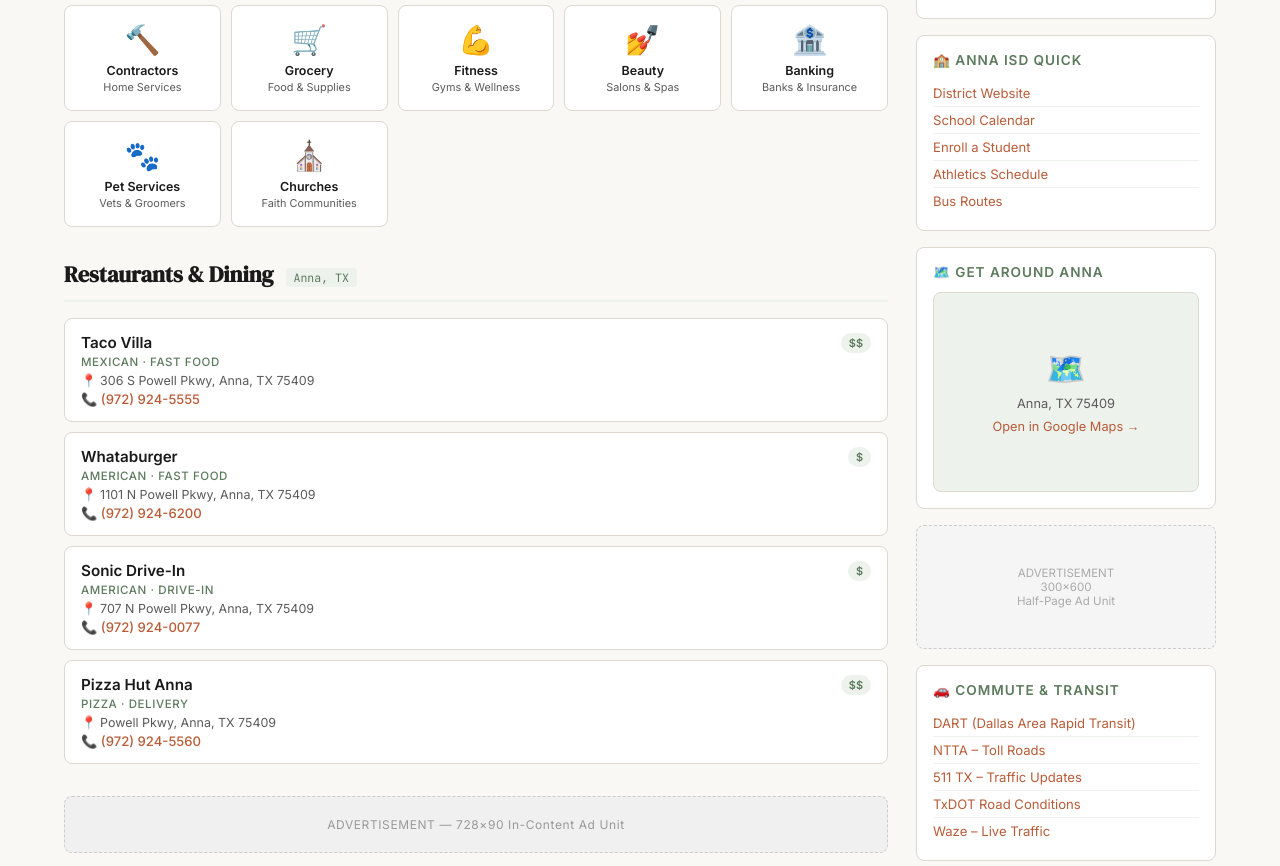
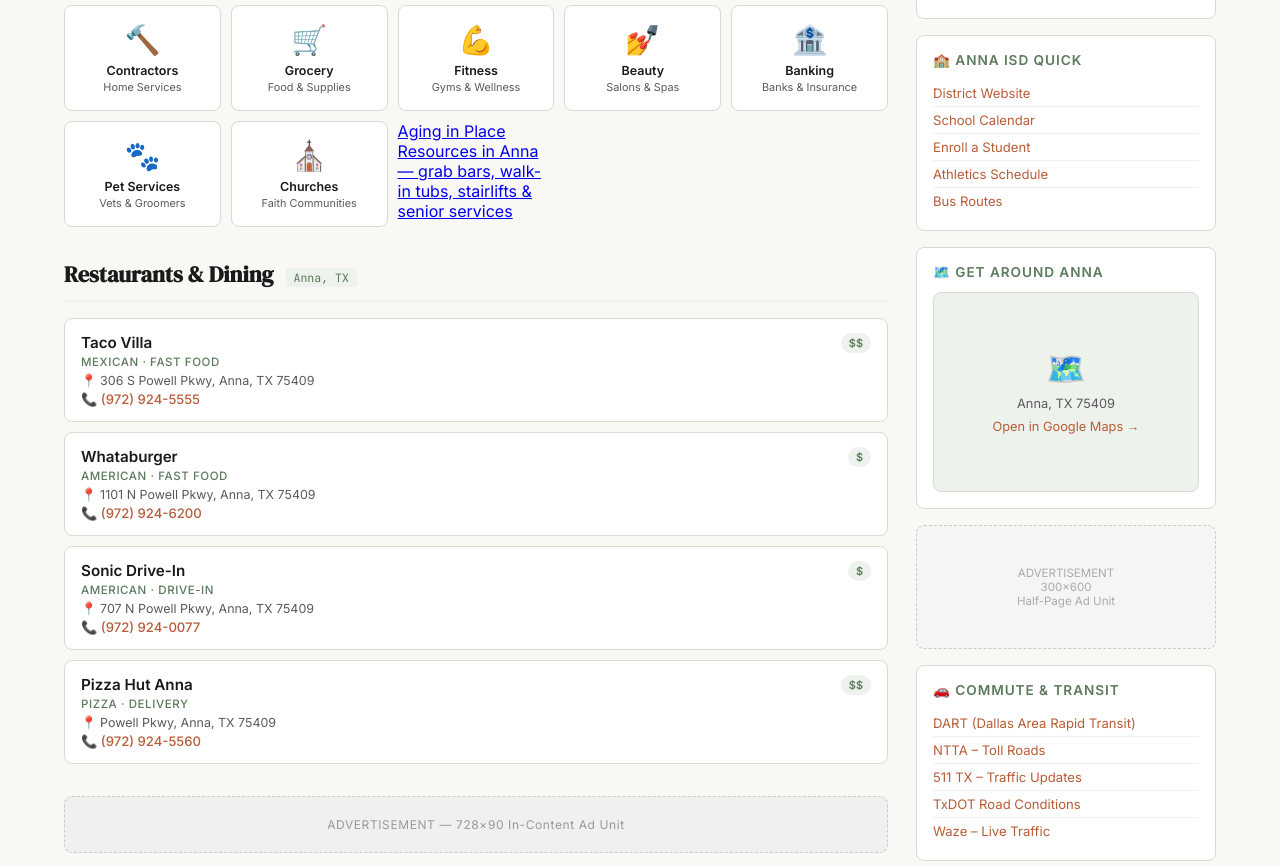
Before and after one commit to entempsllc/anna-tx-directory, a plain HTML site: page index.html in a window 1280 px wide. Shown: the part 1205-2071 px from the top of the page. Drawn offline with Linux system fonts and the light colour scheme.

Commit message:
Update index.html
<a href="https://www.agingracefully.care/tx/anna.html">Aging in Place Resources in Anna — grab bars, walk-in tubs, stairlifts &amp; senior services</a> updated

```diff
--- a/index.html
+++ b/index.html
@@ -273,6 +273,7 @@
         <a href="#financial" class="cat-card"><span class="emoji">🏦</span><div class="label">Banking</div><div class="count">Banks & Insurance</div></a>
         <a href="#pets" class="cat-card"><span class="emoji">🐾</span><div class="label">Pet Services</div><div class="count">Vets & Groomers</div></a>
         <a href="#religion" class="cat-card"><span class="emoji">⛪</span><div class="label">Churches</div><div class="count">Faith Communities</div></a>
+        <a href="https://www.agingracefully.care/tx/anna.html">Aging in Place Resources in Anna — grab bars, walk-in tubs, stairlifts &amp; senior services</a>
       </div>
     </div>
 
```
